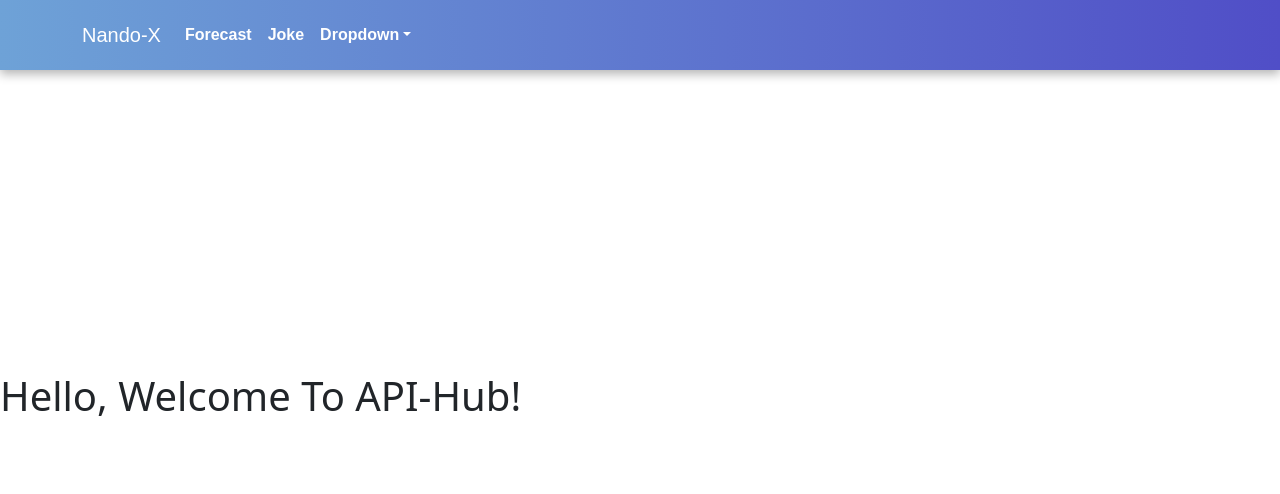
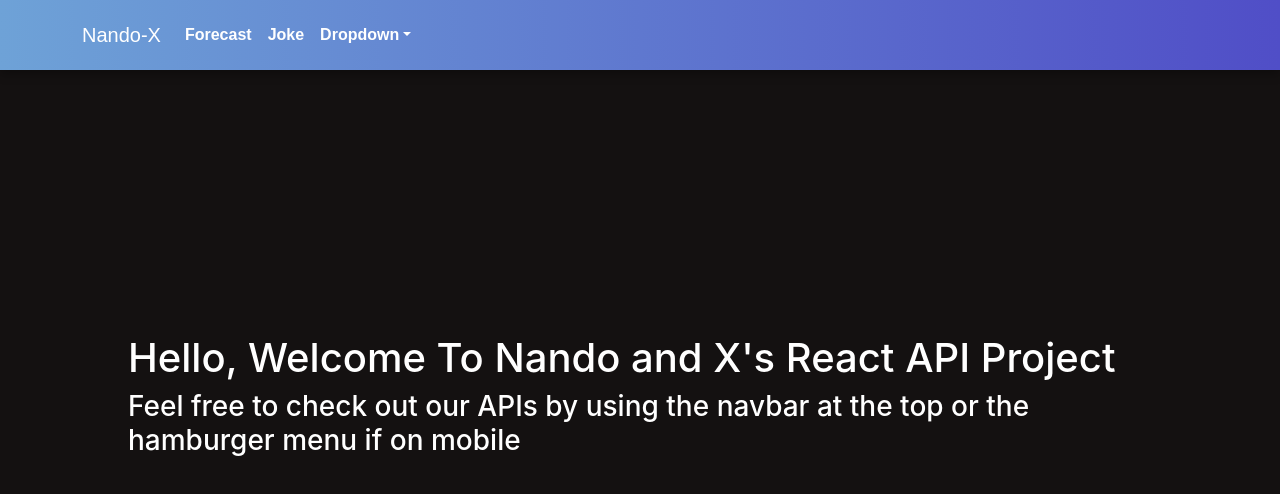
Before and after one commit to Nando-and-X/Nando-X-Project, a React (Vite) app in the folder Nando-X-Project/: page / in a window 1280 px wide. Shown: the top 494 px of the page. Built offline with nearby package versions, Linux system fonts and the light colour scheme.

Commit message:
Fixed navbar dropdown

```diff
--- a/Nando-X-Project/src/components/Navbar.jsx
+++ b/Nando-X-Project/src/components/Navbar.jsx
@@ -14,13 +14,12 @@ function CollapsibleNavbar() {
         <Navbar.Toggle aria-controls="responsive-navbar-nav" />
         <Navbar.Collapse id="responsive-navbar-nav">
           <Nav className="me-auto">
-            <Nav.Link href="#features">Forecast</Nav.Link>
-            <Nav.Link href="#pricing">Joke</Nav.Link>
+            <Nav.Link href="#forecast">Forecast</Nav.Link>
+            <Nav.Link href="#joke">Joke</Nav.Link>
             <NavDropdown title="Dropdown" id="collapsible-nav-dropdown">
               <NavDropdown.Item href="#action/3.1">GitHub Repo</NavDropdown.Item>
               <NavDropdown.Item href="#action/3.2">Nando's Repo</NavDropdown.Item>
               <NavDropdown.Item href="#action/3.3">X's Repo</NavDropdown.Item>
-              <NavDropdown.Divider />
               <NavDropdown.Item href="#action/3.4">Docs</NavDropdown.Item>
             </NavDropdown>
           </Nav>
--- a/Nando-X-Project/src/components/home-page.css
+++ b/Nando-X-Project/src/components/home-page.css
@@ -1,3 +1,15 @@
-h1 {
+body {
+  font-family: 'Inter', sans-serif;
+  font-size: 1.6rem;
+  font-weight: 400;
+  line-height: 1.5;
+  color: #fff;
+  background-color: #141111;
+  margin: 0;
+  display: flex;
+  place-items: center;
+  min-width: 320px;
+  min-height: 100vh;
   justify-content: center;
+  padding: 10%;
 }
--- a/Nando-X-Project/src/components/home-page.jsx
+++ b/Nando-X-Project/src/components/home-page.jsx
@@ -1,11 +1,14 @@
 import React from 'react';
+// import css file for styling
+import './home-page.css';
 
 const HomePage = () => {
   return (
     <div>
       {/* Centered H1 */}
       <div>
-        <h1>Hello, Welcome To API-Hub!</h1>
+        <h1>Hello, Welcome To Nando and X's React API Project</h1>
+        <h3>Feel free to check out our APIs by using the navbar at the top or the hamburger menu if on mobile</h3>
       </div>
     </div>
   );
--- a/Nando-X-Project/src/components/navbar.css
+++ b/Nando-X-Project/src/components/navbar.css
@@ -26,8 +26,8 @@
   transition: color 0.3s ease;
 }
 
-.navbar a:hover, .navbar span:hover {
-  color: #add8e6; /* Light blue on hover */
+.navbar a:hover {
+  color: #000000; /* Light blue on hover */
 }
 
 .dropdown-item {
@@ -38,16 +38,18 @@
 }
 
 .dropdown-item:hover {
-  background-color: #505050; /* Slightly lighter background on hover */
+  background: linear-gradient(90deg, #e95481, #5f5cff); /* Slightly lighter background on hover */
 }
 
 .dropdown-menu {
-  background: linear-gradient(90deg, #6ea2d7, #504ec7); /* Same gradient as navbar */
+  background: black; /* Same gradient as navbar */
   border: none; /* Remove border for seamless look */
   box-shadow: 0 4px 10px rgba(0, 0, 0, 0.3); /* Match navbar shadow */
 }
 
 .dropdown-item {
-  text-decoration: none; /* Remove underline */
-  background-color: black /* Same gradient as navbar */
+  background: black; /* Same gradient as navbar */
+  color: #f2f1f1; /* White text for dropdown items */
+  text-align: left; /* Align text to the left */
+  transition: background-color 0.3s ease; /* Smooth background transition */
 }
```
